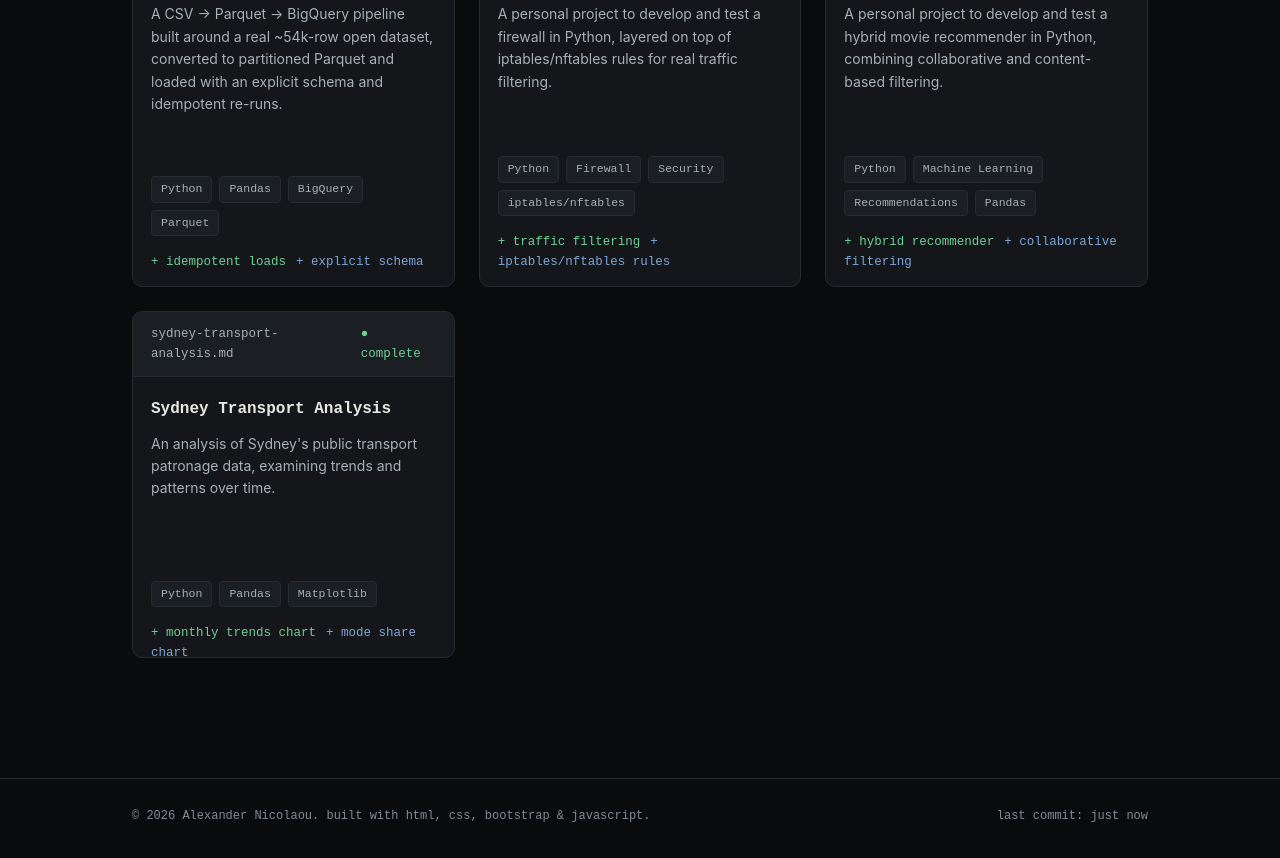
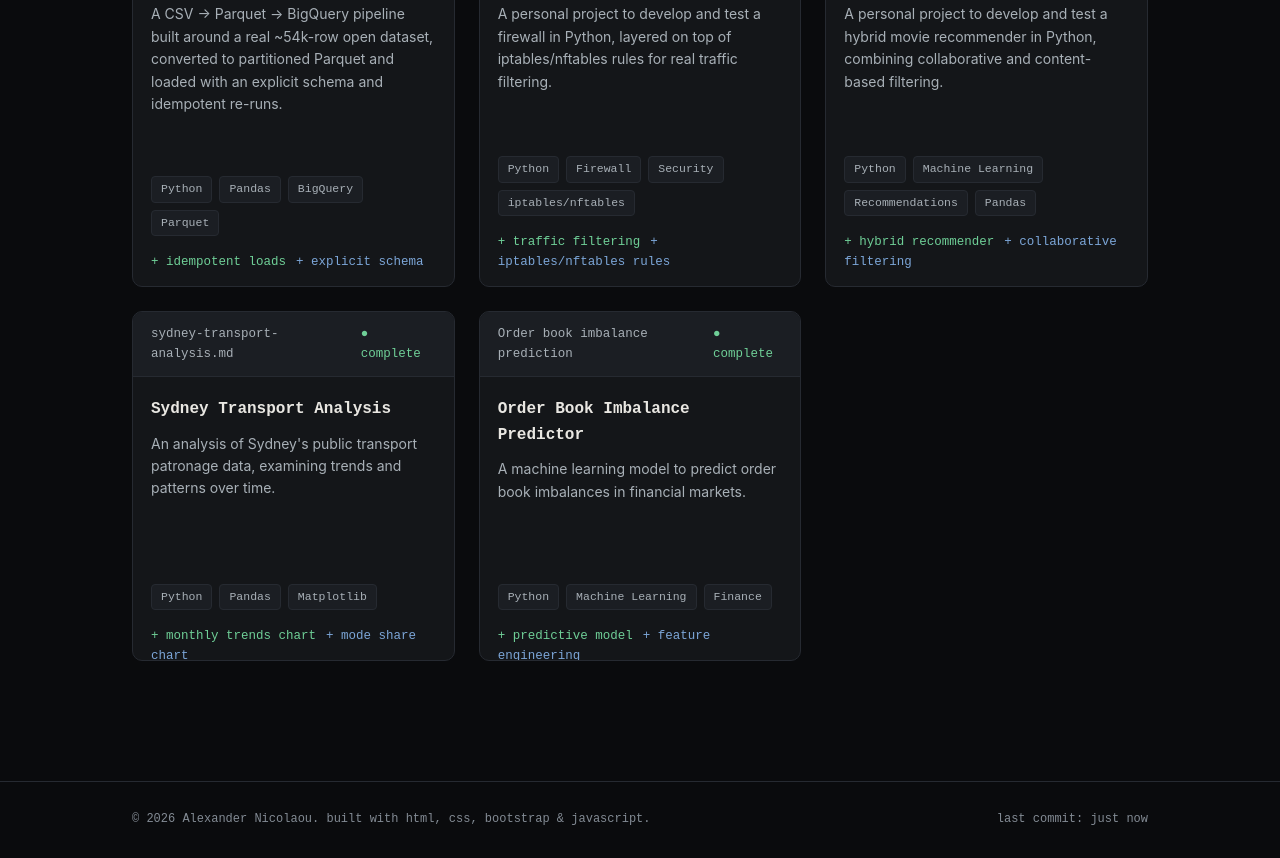
Before and after one commit to AlexNCyber/AlexNCyber.github.io, a plain HTML site: page projects.html in a window 1280 px wide. Shown: the part 995-1853 px from the top of the page. Drawn offline with nearby package versions, Linux system fonts and the light colour scheme.

Commit message:
Add Order Book Imbalance Predictor project card
Added a new project card for the Order Book Imbalance Predictor, detailing its purpose and providing a link to the source code.

```diff
--- a/projects.html
+++ b/projects.html
@@ -149,6 +149,19 @@
           </div>
         </div>
 
+                        <div class="col-12 col-md-6 col-lg-4 project-item" data-category="data">
+          <div class="project-card">
+            <div class="card-tab"><span>Order book imbalance prediction</span><span class="card-status">● complete</span></div>
+            <div class="card-body">
+              <div class="card-title">Order Book Imbalance Predictor</div>
+              <div class="card-desc">A machine learning model to predict order book imbalances in financial markets.</div>
+              <div class="tags"><span class="tag">Python</span><span class="tag">Machine Learning</span><span class="tag">Finance</span></div>
+              <div class="diffstat"><span class="add">+ predictive model</span><span class="add-alt">+ feature engineering</span></div>
+              <div class="card-links"><a href="https://github.com/AlexNCyber/Order-book-Imbalance-Predictor" target="_blank" rel="noopener noreferrer">source code →</a></div>
+            </div>
+          </div>
+        </div>
+
       </div>
     </section>
   </div>
```
